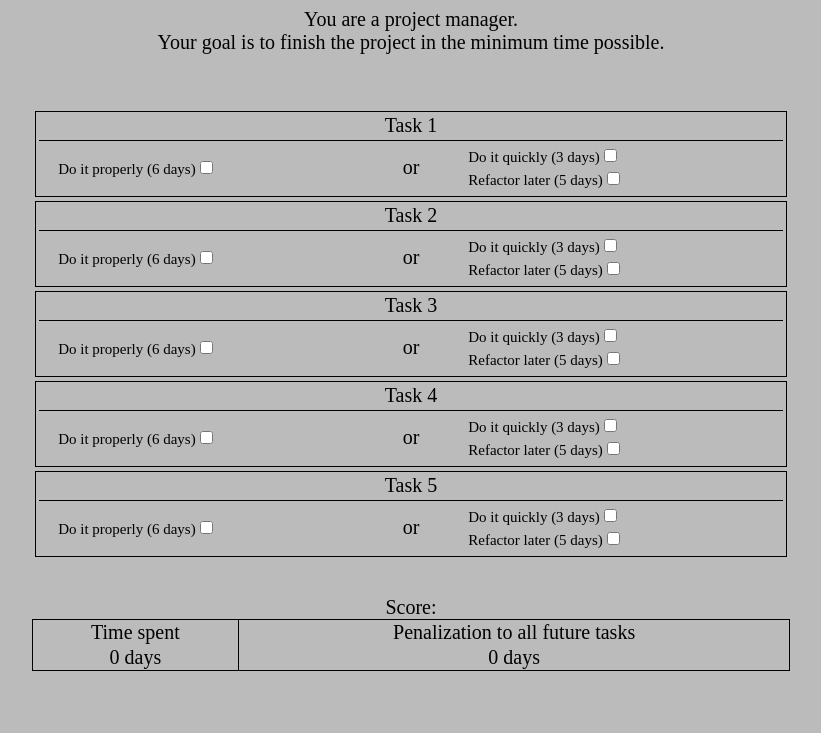
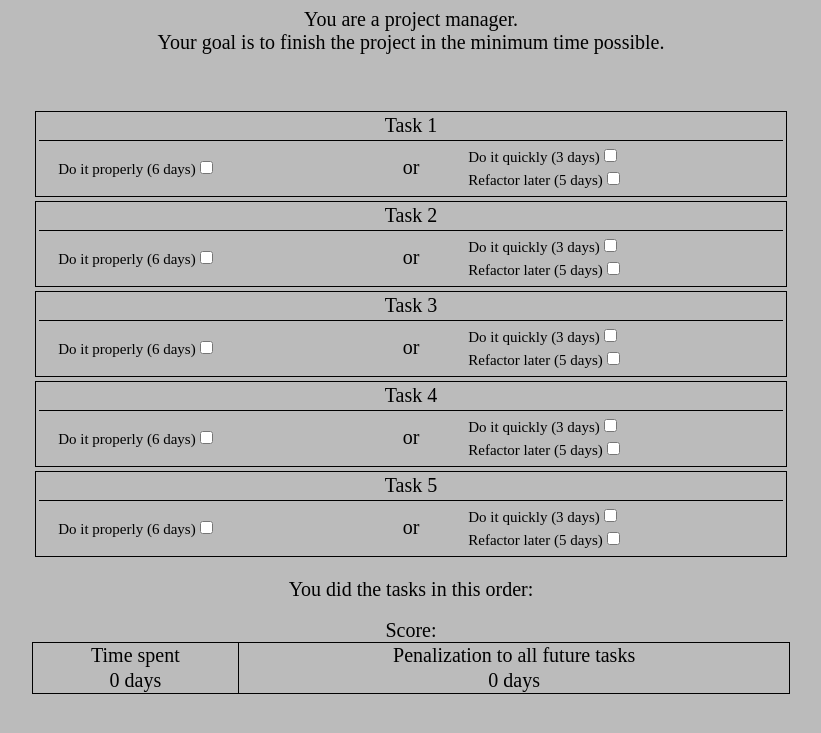
Before and after one commit to jmmut/jmmut.github.io, a Jekyll site: the page tech-debt.html, which Jekyll copies as it is, in a window 1280 px wide. Shown: the top 733 px of the page, without its empty margins (229-1050 px from the left). Built offline with Jekyll 4.4.1, drawn with Linux system fonts in a browser that asks for light colours.

Commit message:
tech-debt: add title for order of tasks

```diff
--- a/tech-debt.html
+++ b/tech-debt.html
@@ -91,6 +91,9 @@
   </div>
 
   <br/>
+  <div id="timeline_title">
+    You did the tasks in this order:
+  </div>
   <div id="timeline">
 
   </div>
```
